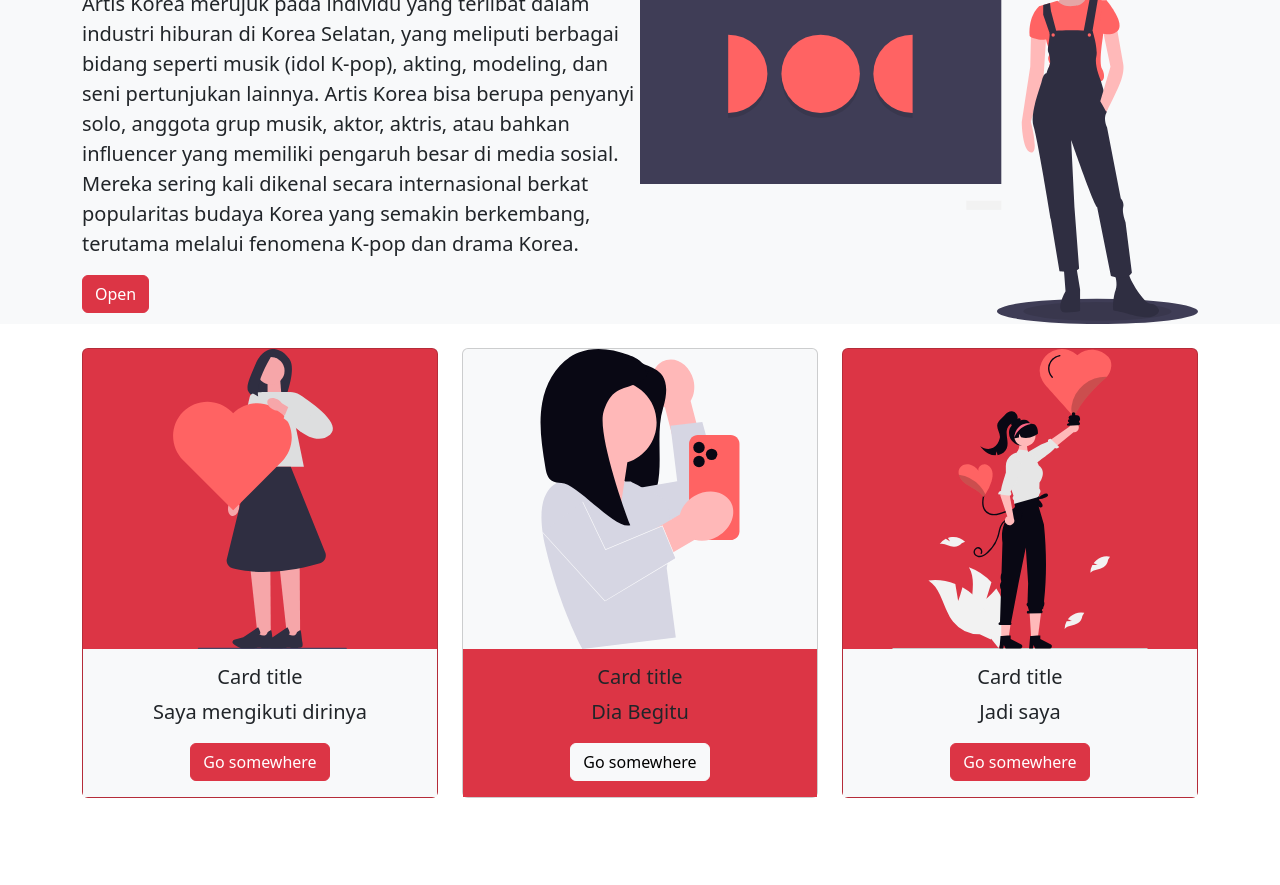
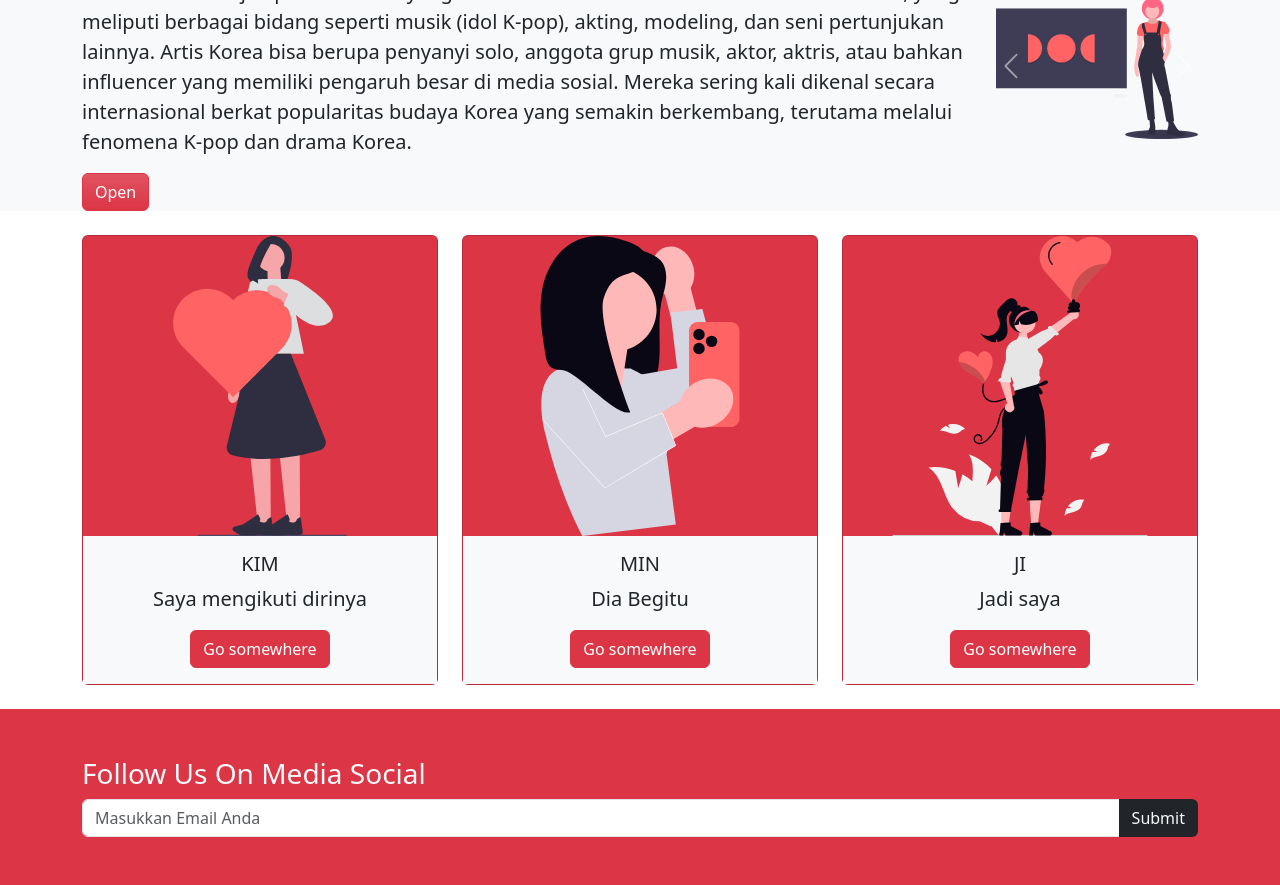
Before and after one commit to MinJeans/Vsc-Luthfi, a plain HTML site: page index.html in a window 1280 px wide. Shown: the part 151-1036 px from the top of the page. Before the commit the page ends 949 px from the top, so only its background shows below. Drawn offline with nearby package versions, Linux system fonts and the light colour scheme.

Commit message:
Update: BOOTSTRAP

```diff
--- a/index.html
+++ b/index.html
@@ -33,18 +33,38 @@
       <div class="container">
         <div class="d-flex align-items-center text-sm-start">
           <div>
-        <h1><span style="color: red;"> Artis Artis </span> Korea</h1>
+        <h1><span style="color: rgb(255, 0, 0);"> Artis Artis </span> Korea</h1>
         <p class="lead">Artis Korea merujuk pada individu yang terlibat dalam industri hiburan di Korea Selatan, yang meliputi berbagai bidang seperti musik (idol K-pop), akting, modeling, dan seni pertunjukan lainnya. Artis Korea bisa berupa penyanyi solo, anggota grup musik, aktor, aktris, atau bahkan influencer yang memiliki pengaruh besar di media sosial. Mereka sering kali dikenal secara internasional berkat popularitas budaya
           Korea yang semakin berkembang, terutama melalui fenomena K-pop dan
           drama Korea.</p>
           <a href="https://en.wikipedia.org/wiki/Minji_(singer)">
-          <button class="btn btn-danger">Open</button>
+          <button class="btn btn-danger bg-gradient">Open</button>
         </a>
           </div>
-        <img class="img-fluid w-50 d-none d-sm-block" src="image/header.svg" alt="header">
+          <div id="carouselExampleRide" class="carousel slide" data-bs-ride="true">
+            <div class="carousel-inner">
+              <div class="carousel-item active">
+                <img src="image/header.svg" class="d-block w-100" alt="...">
+              </div>
+              <div class="carousel-item">
+                <img src="image/undraw_with-love_rs1k.svg" class="d-block w-100" alt="...">
+              </div>
+              <div class="carousel-item">
+                <img src="image/undraw_taking-selfie_swcs.svg" class="d-block w-100" alt="...">
+              </div>
+            </div>
+            <button class="carousel-control-prev" type="button" data-bs-target="#carouselExampleRide" data-bs-slide="prev">
+              <span class="carousel-control-prev-icon" aria-hidden="true"></span>
+              <span class="visually-hidden">Previous</span>
+            </button>
+            <button class="carousel-control-next" type="button" data-bs-target="#carouselExampleRide" data-bs-slide="next">
+              <span class="carousel-control-next-icon" aria-hidden="true"></span>
+              <span class="visually-hidden">Next</span>
+            </button>
+          </div>
         </div>
       </div>
-     </section>
+    </section>
 
      <!-- Grid Card -->
       <section id="Minji">
@@ -55,19 +75,19 @@
               <div class="card bg-danger">
                 <img src="image/undraw_love-it_8pc0.svg" class="card-img-top" alt="...">
                 <div class="card-body bg-light">
-                  <h5 class="card-title">Card title</h5>
+                  <h5 class="card-title">KIM</h5>
                   <p class="card-text lead">Saya mengikuti dirinya</p>
                   <a href="#" class="btn btn-danger">Go somewhere</a>
                 </div>
               </div>
             </div>
             <div class="col-md">
-              <div class="card bg-light">
+              <div class="card bg-danger">
                 <img src="image/undraw_taking-selfie_swcs.svg" class="card-img-top" alt="...">
-                <div class="card-body bg-danger">
-                  <h5 class="card-title">Card title</h5>
+                <div class="card-body bg-light">
+                  <h5 class="card-title">MIN</h5>
                   <p class="card-text lead">Dia Begitu</p>
-                  <a href="#" class="btn btn-light">Go somewhere</a>
+                  <a href="#" class="btn btn-danger">Go somewhere</a>
                 </div>
               </div>
             </div>
@@ -75,7 +95,7 @@
               <div class="card bg-danger">
                 <img src="image/undraw_with-love_rs1k.svg" class="card-img-top" alt="...">
                 <div class="card-body bg-light">
-                  <h5 class="card-title">Card title</h5>
+                  <h5 class="card-title">JI</h5>
                   <p class="card-text lead">Jadi saya</p>
                   <a href="#" class="btn btn-danger">Go somewhere</a>
                 </div>
@@ -84,8 +104,22 @@
             </div>
           </div>
         </div>
+      </section>
 
+    <!-- Follow Me -->
+      <br>
+      <section class="bg-danger p-5 text-light" id="follow">
+        <div class="container">
+          <div class="div-flex">
+            <h3>Follow Us On Media Social</h3>
+          </div>
+          <div class="input-group">
+            <input type="text" class="form-control" placeholder="Masukkan Email Anda">
+            <button class="btn bg-dark text-light">Submit</button>
+          </div>
+        </div>
       </section>
+
     <script src="https://cdn.jsdelivr.net/npm/bootstrap@5.3.3/dist/js/bootstrap.min.js" integrity="sha384-0pUGZvbkm6XF6gxjEnlmuGrJXVbNuzT9qBBavbLwCsOGabYfZo0T0to5eqruptLy" crossorigin="anonymous"></script>
     <script src="https://cdn.jsdelivr.net/npm/@popperjs/core@2.11.8/dist/umd/popper.min.js" integrity="sha384-I7E8VVD/ismYTF4hNIPjVp/Zjvgyol6VFvRkX/vR+Vc4jQkC+hVqc2pM8ODewa9r" crossorigin="anonymous"></script>
   </body>
```
Also changed, not shown: css/style.css (line endings or trailing spaces).
